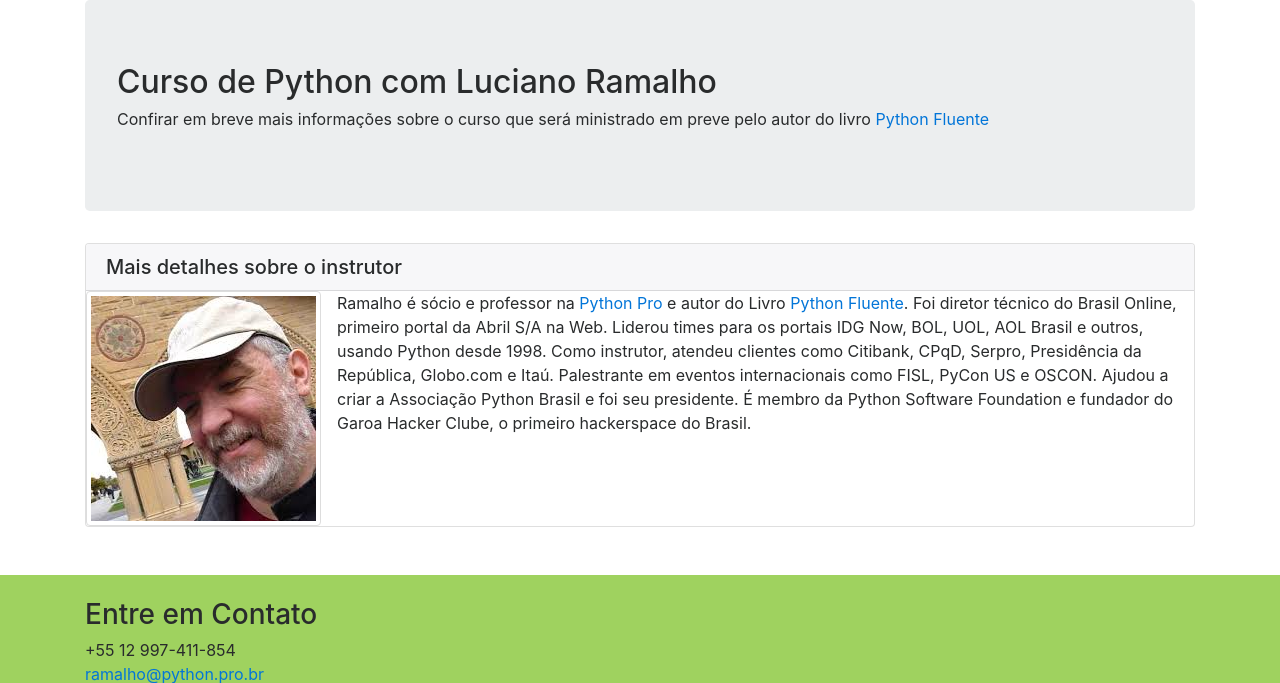
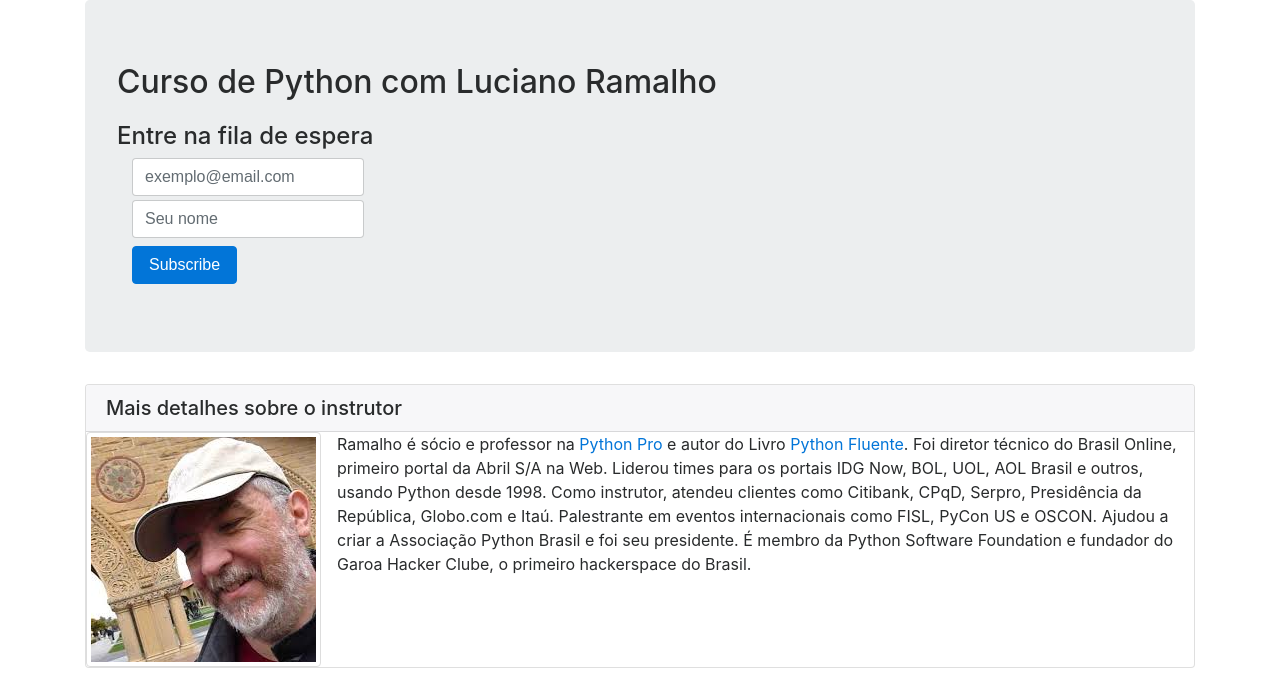
Before and after one commit to alysonbg/curso-django, a Django app: page / in a window 1280 px wide. Shown: the part 94-777 px from the top of the page. Run offline with Django 3.2, Linux system fonts and the light colour scheme; some libraries are stand-ins or nearby versions.

Commit message:
Criado formulario para a lista de espera close #38

```diff
--- a/pypro/base/templates/base/home.html
+++ b/pypro/base/templates/base/home.html
@@ -43,13 +43,40 @@
 					<h2>
 						Curso de Python com Luciano Ramalho
 					</h2>
+					<h4 class="pt-3">Entre na fila de espera</h4>
+					<!-- Begin Mailchimp Signup Form -->
+					<div id="mc_embed_signup">
+						<form
+							action="https://gmail.us18.list-manage.com/subscribe/post?u=32d6154675a81bd0fdbb4883a&amp;id=91a66b68c6"
+							method="post" id="mc-embedded-subscribe-form" name="mc-embedded-subscribe-form"
+							class="validate" target="_blank" novalidate>
+							<div class="form-row align-items-center" id="mc_embed_signup_scroll">
+								<div class="col-sm-3 my-1 mc-field-group">
+									<label class="sr-only" for="mce-EMAIL">Email Address</label>
+									<input type="email" value="" name="EMAIL" class="form-control required" id="mce-EMAIL"
+										placeholder="exemplo@email.com">
+								</div>
+								<div class="col-sm-3 my-1 mc-field-group">
+									<label class="sr-only" for="mce-FNAME">First Name</label>
+									<div class="input-group mb-2">
+										<input type="text" value="" name="FNAME" class="form-control" id="mce-FNAME"
+											placeholder="Seu nome">
+									</div>
+								</div>
+								<div id="mce-responses" class="clear">
+									<div class="response" id="mce-error-response" style="display:none"></div>
+									<div class="response" id="mce-success-response" style="display:none"></div>
+								</div>
+								<!-- real people should not fill this in and expect good things - do not remove this or risk form bot signups-->
+								<div style="position: absolute; left: -5000px;" aria-hidden="true"><input type="text"
+										name="b_32d6154675a81bd0fdbb4883a_91a66b68c6" tabindex="-1" value=""></div>
+								<div class="clear col-sm-3 my-1"><input type="submit" value="Subscribe" name="subscribe"
+										id="mc-embedded-subscribe" class="btn btn-primary"></div>
+							</div>
+						</form>
+					</div>
 
-					<p>
-						Confirar em breve mais informações sobre o curso que será ministrado em preve pelo autor do
-						livro
-						<a href="http://shop.oreilly.com/product/0636920032519.do" target="_blank">Python Fluente</a>
-					</p>
-
+					<!--End mc_embed_signup-->
 				</div>
 				<div class="row">
 					<div class="col-md-12">
@@ -59,8 +86,8 @@
 							</h5>
 							<div class="card-body">
 								<p class="card-text">
-									<img class="img-thumbnail float-left mr-3" src="{% static 'img/luciano-ramalho.jpeg' %}"
-										alt="Foto do Luciano Ramalho" />
+									<img class="img-thumbnail float-left mr-3"
+										src="{% static 'img/luciano-ramalho.jpeg' %}" alt="Foto do Luciano Ramalho" />
 									Ramalho é sócio e professor na <a href="https://www.python.pro.br">Python Pro</a> e
 									autor do
 									Livro
@@ -94,7 +121,7 @@
 					<h3>Entre em Contato</h3>
 					<address>
 						+55 12 997-411-854
-						<br/>
+						<br />
 						<a href="mailto:ramalho@python.pro.br">ramalho@python.pro.br</a>
 					</address>
 				</div>
```
